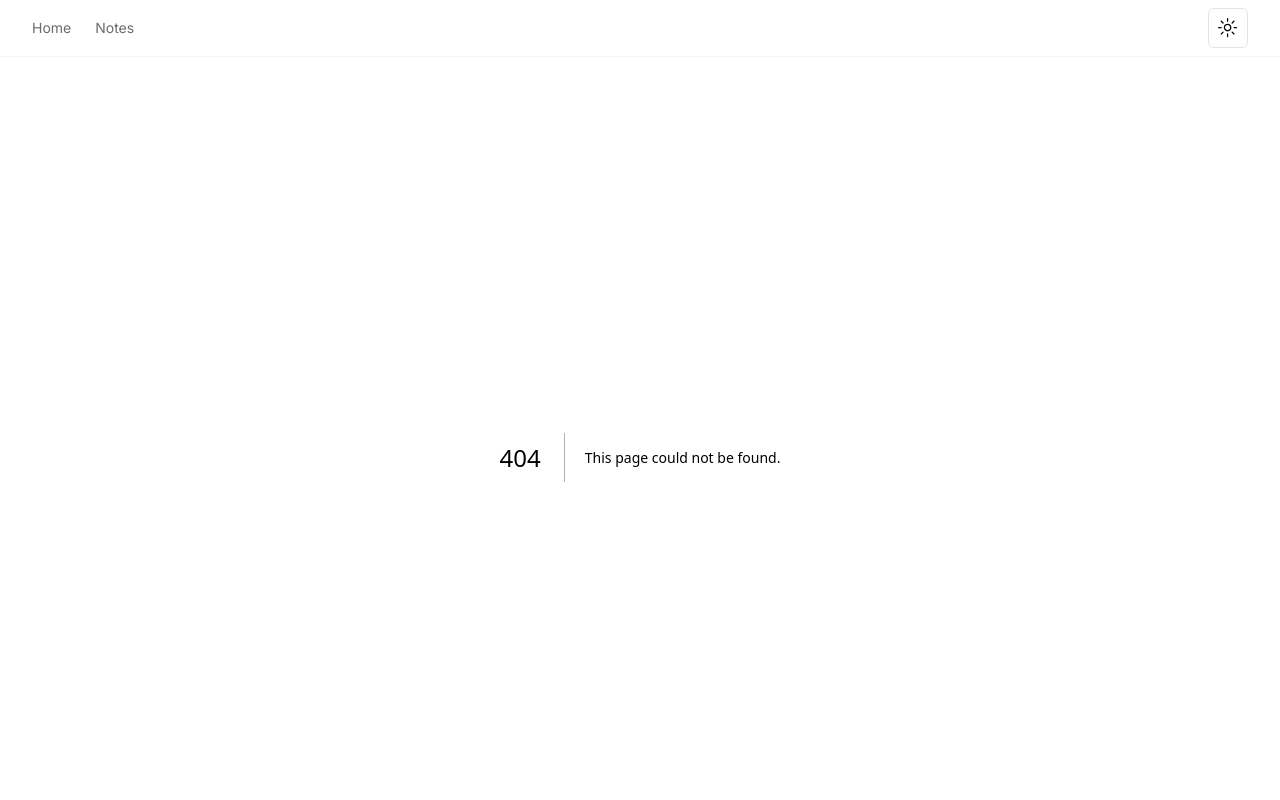
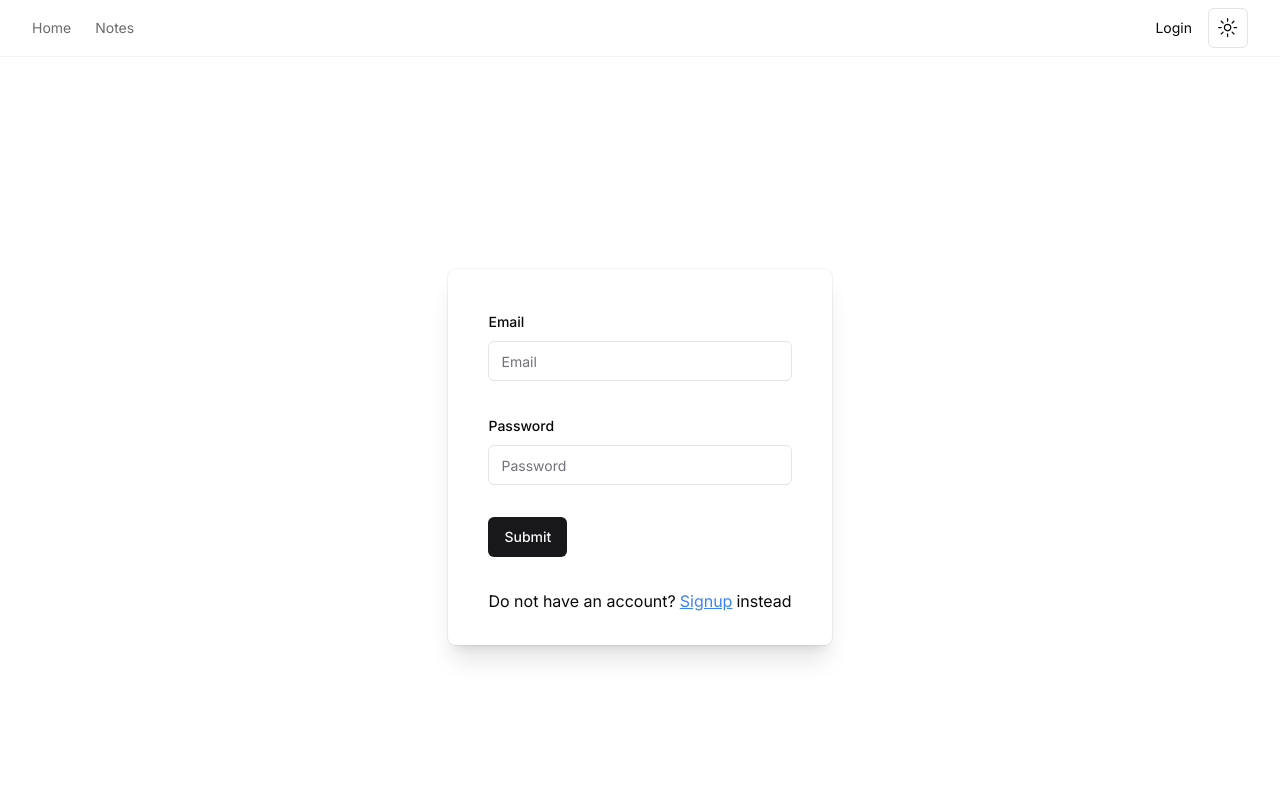
Before and after one commit to AdityaGudadhe/leetcodeboard, a Next.js app: page /login in a window 1280 px wide. Before the commit this address had no page. Shown: the top 800 px of the page. Built offline with nearby package versions, Linux system fonts and the light colour scheme.

Commit message:
added login/signup pages

```diff
--- /dev/null
+++ b/app/(auth)/login/page.tsx
@@ -0,0 +1,12 @@
+import { LoginForm } from "@/components/custom/login-form"
+
+export default function Login(){
+  return (
+    <div className="relative flex min-h-screen flex-col justify-center overflow-hidden py-6 sm:py-12">
+      <div
+        className="relative dark:border-amber-50 dark:border px-6 pt-10 pb-8 shadow-xl ring-1 ring-gray-900/5 sm:mx-auto sm:max-w-lg sm:rounded-lg sm:px-10">
+        <LoginForm />
+      </div>
+    </div>
+  )
+}
--- /dev/null
+++ b/app/(auth)/signup/page.tsx
@@ -0,0 +1,12 @@
+import { SignUpForm } from "@/components/custom/signup"
+
+export default function Login(){
+  return (
+    <div className="relative flex min-h-screen flex-col justify-center overflow-hidden py-6 sm:py-12">
+      <div
+        className="relative dark:border-amber-50 dark:border px-6 pt-10 pb-8 shadow-xl ring-1 ring-gray-900/5 sm:mx-auto sm:max-w-lg sm:rounded-lg sm:px-10">
+        <SignUpForm />
+      </div>
+    </div>
+  )
+}
--- a/app/problems/[id]/page.tsx
+++ b/app/problems/[id]/page.tsx
@@ -10,9 +10,9 @@ type paramType = {
   id: string
 }
 
-interface totalPayloadtype{
+type totalPayloadtype = {
   elements: readonly ExcalidrawElement[] | null,
-}
+} | null;
 
 export default function Id(){
   const params = useParams<paramType>()
--- /dev/null
+++ b/components/auth-nav.tsx
@@ -0,0 +1,24 @@
+"use client"
+import Link from "next/link"
+import { usePathname } from "next/navigation"
+import { cn } from "@/lib/utils"
+
+export function LoginNav() {
+  const pathname = usePathname()
+
+  return (
+    <div className="mr-4 hidden md:flex">
+      <nav className="flex items-center gap-4 text-sm lg:gap-6">
+        <Link
+          href="/login"
+          className={cn(
+            "transition-colors hover:text-foreground/80",
+            pathname === "/login" ? "text-foreground" : "text-foreground/60"
+          )}
+        >
+          Login
+        </Link>
+      </nav>
+    </div>
+  )
+}
--- /dev/null
+++ b/components/custom/login-form.tsx
@@ -0,0 +1,76 @@
+"use client"
+
+import { zodResolver } from "@hookform/resolvers/zod"
+import { useForm } from "react-hook-form"
+import { z } from "zod"
+import { Button } from "@/components/ui/button"
+import {
+  Form,
+  FormControl,
+  FormField,
+  FormItem,
+  FormLabel,
+  FormMessage,
+} from "@/components/ui/form"
+import { Input } from "@/components/ui/input"
+import { useRouter } from "next/navigation"
+import Link from "next/link"
+
+const userSchema = z.object({
+  email: z.string().email(),
+  password: z.string().min(8, {
+    message: "Password must be at least 8 characters"
+  })
+})
+
+export type problemSchemaType = z.infer<typeof userSchema>;
+
+export function LoginForm(){
+  const router = useRouter();
+  const form = useForm<problemSchemaType>({
+    resolver: zodResolver(userSchema),
+  })
+
+  function onSubmit(values:problemSchemaType){
+    // console.log(`email: ${values.email}, password: ${values.password}`);
+  }
+
+  return (
+    <Form {...form}>
+      <form onSubmit={form.handleSubmit(onSubmit)} className="space-y-8">
+        <FormField
+          control={form.control}
+          name="email"
+          render={({ field }) => (
+              <FormItem>
+                <FormLabel>Email</FormLabel>
+                <FormControl>
+                  <Input placeholder="Email" {...field} />
+                </FormControl>
+                <FormMessage />
+              </FormItem>
+          )}
+        />
+        <FormField
+          control={form.control}
+          name="password"
+          render={({ field }) => (
+              <FormItem>
+                <FormLabel>Password</FormLabel>
+                <FormControl>
+                  <Input placeholder="Password" {...field} />
+                </FormControl>
+                <FormMessage />
+              </FormItem>
+          )}
+        />
+        <Button type="submit" >Submit</Button>
+        <div className="flex justify-start">
+          <div className="pr-1">Do not have an account?</div>
+          <Link className="text-blue-500" href={"/signup"}><u>Signup</u></Link>
+          <div className="pl-1">instead</div>
+        </div>
+      </form>
+    </Form>
+  )
+}
--- /dev/null
+++ b/components/custom/signup.tsx
@@ -0,0 +1,85 @@
+"use client"
+
+import { zodResolver } from "@hookform/resolvers/zod"
+import { useForm } from "react-hook-form"
+import { z } from "zod"
+import { Button } from "@/components/ui/button"
+import {
+  Form,
+  FormControl,
+  FormDescription,
+  FormField,
+  FormItem,
+  FormLabel,
+  FormMessage,
+} from "@/components/ui/form"
+import { Input } from "@/components/ui/input"
+import { useRouter } from "next/navigation"
+
+const userSchema = z.object({
+  name: z.string(),
+  email: z.string().email(),
+  password: z.string().min(8, {
+    message: "Password must be at least 8 characters"
+  })
+})
+
+export type problemSchemaType = z.infer<typeof userSchema>;
+
+export function SignUpForm(){
+  const router = useRouter();
+  const form = useForm<problemSchemaType>({
+    resolver: zodResolver(userSchema),
+  })
+
+  function onSubmit(values:problemSchemaType){
+    // console.log(`email: ${values.email}, password: ${values.password}`);
+  }
+
+  return (
+    <Form {...form}>
+      <form onSubmit={form.handleSubmit(onSubmit)} className="space-y-8">
+        <FormField
+          control={form.control}
+          name="name"
+          render={({ field }) => (
+            <FormItem>
+              <FormLabel>Full Name</FormLabel>
+              <FormControl>
+                <Input placeholder="Your Name" {...field} />
+              </FormControl>
+              <FormMessage />
+            </FormItem>
+          )}
+        />
+        <FormField
+          control={form.control}
+          name="email"
+          render={({ field }) => (
+            <FormItem>
+              <FormLabel>Email</FormLabel>
+              <FormControl>
+                <Input placeholder="Email" {...field} />
+              </FormControl>
+              <FormMessage />
+            </FormItem>
+          )}
+        />
+        <FormField
+          control={form.control}
+          name="password"
+          render={({ field }) => (
+            <FormItem>
+              <FormLabel>Password</FormLabel>
+              <FormControl>
+                <Input placeholder="Password" {...field} />
+              </FormControl>
+              <FormMessage />
+            </FormItem>
+          )}
+        />
+        <Button type="submit" >Submit</Button>
+      </form>
+    </Form>
+  )
+}
--- a/components/excalidraw-wrapper.tsx
+++ b/components/excalidraw-wrapper.tsx
@@ -2,13 +2,12 @@
 import { Excalidraw, convertToExcalidrawElements } from "@excalidraw/excalidraw";
 import React, { ReactElement, useEffect, useState } from "react"
 import { ExcalidrawElement } from "@excalidraw/excalidraw/types/element/types"
-import { AppState } from "@excalidraw/excalidraw/types/types"
 
-interface totalPayloadtype{
+type totalPayloadtype = {
   elements: readonly ExcalidrawElement[] | null,
-}
+} | null;
 
-export default function ExcalidrawWrapper({ id, initialPayload } : {id:string, initialPayload: totalPayloadtype|null}):ReactElement{
+export default function ExcalidrawWrapper({ id, initialPayload } : {id:string, initialPayload: totalPayloadtype}):ReactElement{
   const [exElements, setexElements] = useState<readonly ExcalidrawElement[] | null>(null);
   useEffect(() => {
     setTimeout(()=>{
--- a/components/header.tsx
+++ b/components/header.tsx
@@ -1,5 +1,6 @@
 import { ModeToggle } from "@/components/mode-toggle"
 import { MainNav } from "@/components/main-nav"
+import { LoginNav } from "@/components/auth-nav"
 
 export function SiteHeader() {
   return (
@@ -10,6 +11,7 @@ export function SiteHeader() {
           <div className="w-full flex-1 md:w-auto md:flex-none">
           </div>
           <nav className="flex items-center">
+            <LoginNav />
             <ModeToggle/>
           </nav>
         </div>
--- a/package.json
+++ b/package.json
@@ -24,6 +24,7 @@
     "next-themes": "^0.3.0",
     "react": "^18.3.1",
     "react-dom": "^18.3.1",
+    "react-firebase-hooks": "^5.1.1",
     "react-hook-form": "^7.52.0",
     "tailwind-merge": "^2.3.0",
     "tailwindcss-animate": "^1.0.7",
```
Also changed, not shown: firebase/client-app.ts (added, +23 -0 lines), 1 other file (tests, documents, lock files or other folders).
